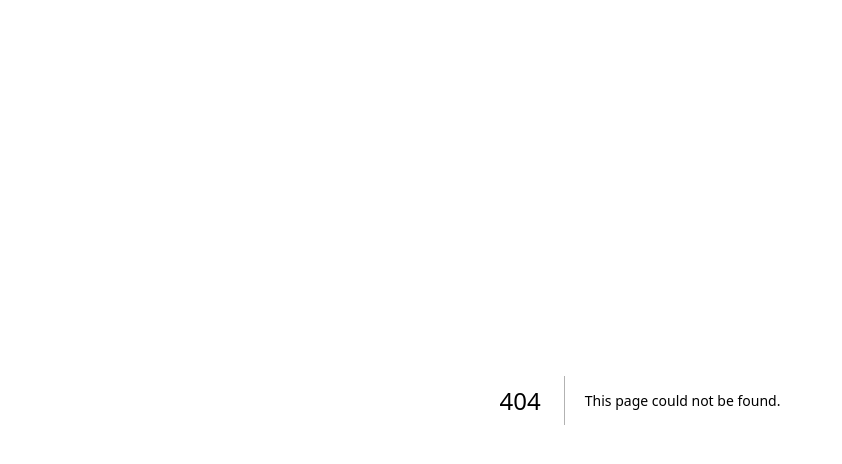
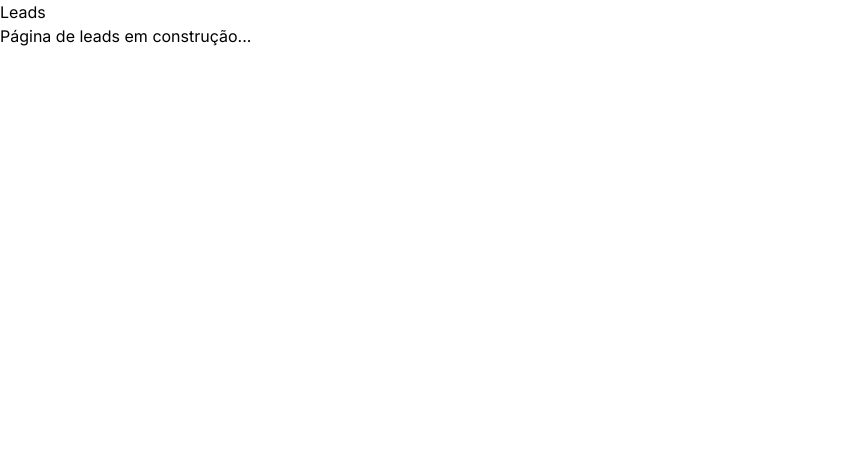
Before and after one commit to mabihub/mabi-hub, a Next.js app: page /leads in a window 1280 px wide. Before the commit this address had no page. Shown: the top 464 px of the page, without its empty margins (0-842 px from the left). Built offline with nearby package versions, Linux system fonts and the light colour scheme.

Commit message:
feat: adicionar pagina leads

```diff
--- /dev/null
+++ b/src/app/leads/page.tsx
@@ -0,0 +1,8 @@
+export default function LeadsPage() {
+  return (
+    <div>
+      <h1>Leads</h1>
+      <p>Página de leads em construção...</p>
+    </div>
+  );
+}
```
